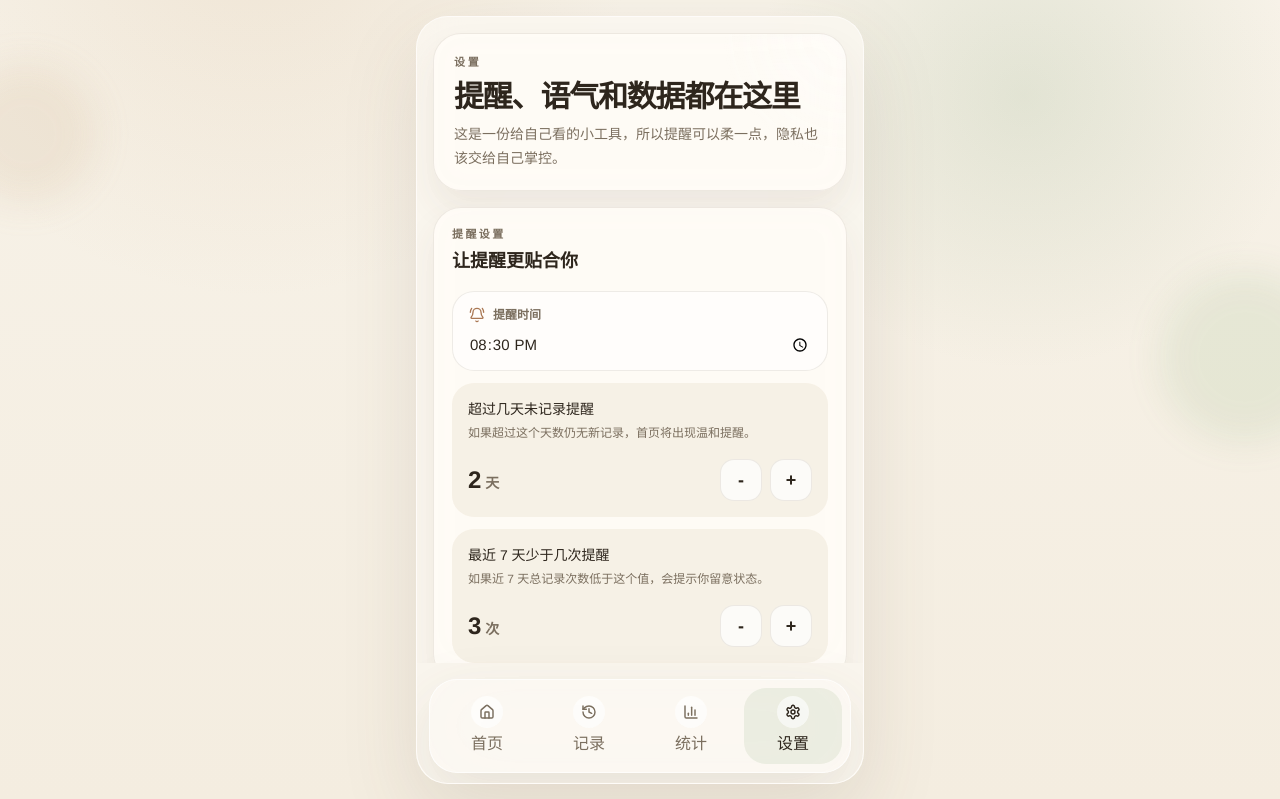
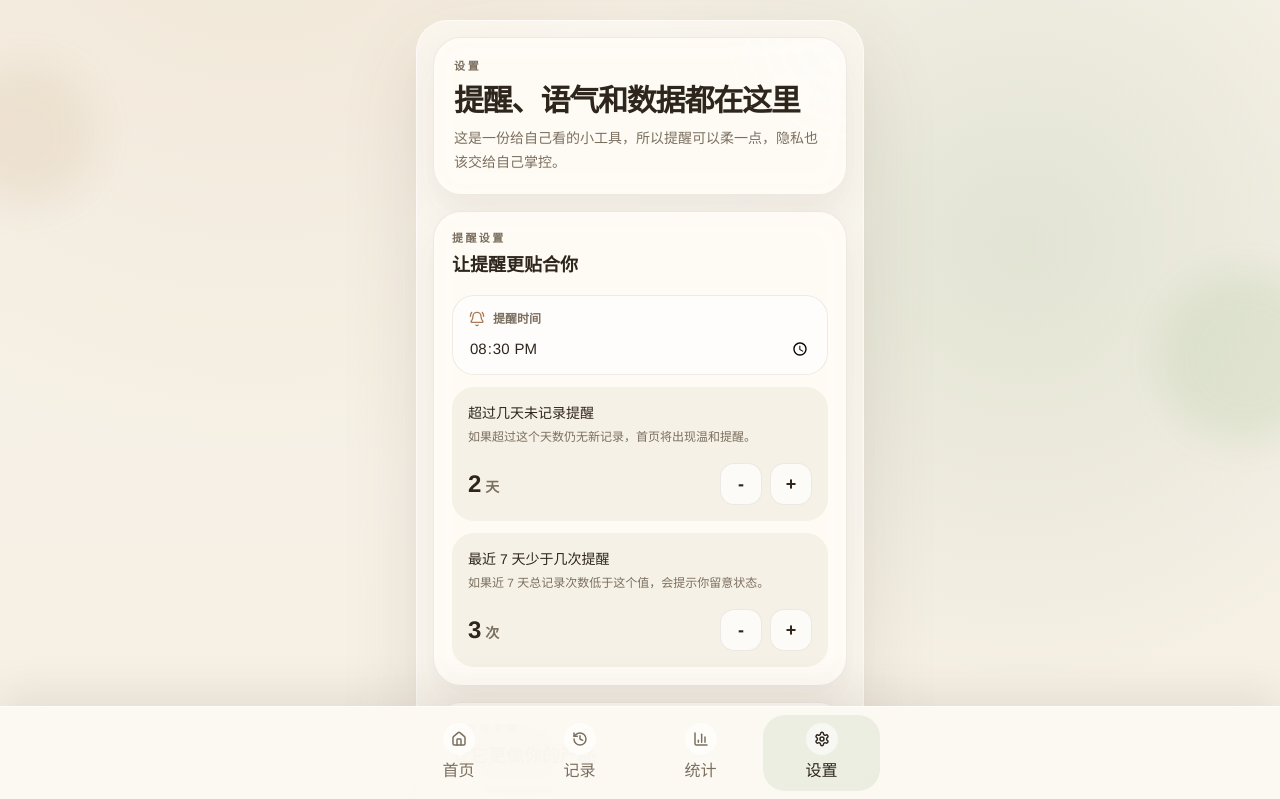
Before and after one commit to kuangjiechen01/LaLeme, a React (Vite) app: page /settings in a window 1280 px wide. Shown: the top 799 px of the page. Built offline with nearby package versions, Linux system fonts and the light colour scheme.

Commit message:
make bottom nav fixed like 小猪APP

```diff
--- a/src/components/AppShell.jsx
+++ b/src/components/AppShell.jsx
@@ -1,5 +1,4 @@
 import { motion } from "framer-motion";
-import { useEffect } from "react";
 import { useLocation } from "react-router-dom";
 
 import { useAppStore } from "../hooks/useAppStore";
@@ -11,40 +10,16 @@ export default function AppShell({ children, currentPath, routes, onNavigate })
   const { sheet, closeSheet, toasts } = useAppStore();
   const location = useLocation();
 
-  useEffect(() => {
-    const root = document.documentElement;
-
-    const syncViewportHeight = () => {
-      root.style.setProperty("--app-height", `${window.innerHeight}px`);
-    };
-
-    syncViewportHeight();
-
-    window.addEventListener("resize", syncViewportHeight);
-    window.addEventListener("orientationchange", syncViewportHeight);
-    window.addEventListener("pageshow", syncViewportHeight);
-    window.visualViewport?.addEventListener("resize", syncViewportHeight);
-    window.visualViewport?.addEventListener("scroll", syncViewportHeight);
-
-    return () => {
-      window.removeEventListener("resize", syncViewportHeight);
-      window.removeEventListener("orientationchange", syncViewportHeight);
-      window.removeEventListener("pageshow", syncViewportHeight);
-      window.visualViewport?.removeEventListener("resize", syncViewportHeight);
-      window.visualViewport?.removeEventListener("scroll", syncViewportHeight);
-    };
-  }, []);
-
   return (
     <div className="page-shell">
       <div className="ambient ambient-one" />
       <div className="ambient ambient-two" />
-      <div className="app-shell-container mx-auto max-w-[480px] px-4">
+      <div className="mx-auto min-h-screen max-w-[480px] px-4 pb-32 pt-5">
         <motion.div
-          className="app-frame relative rounded-[32px] border border-white/55 bg-[var(--panel)]/92 shadow-[0_30px_80px_rgba(88,76,54,0.12)] backdrop-blur-xl"
+          className="relative min-h-[calc(100vh-2rem)] rounded-[32px] border border-white/55 bg-[var(--panel)]/92 shadow-[0_30px_80px_rgba(88,76,54,0.12)] backdrop-blur-xl"
           layout
         >
-          <main className="app-main px-4 pb-6 pt-4">
+          <main className="px-4 pb-8 pt-4">
             <motion.div
               key={location.pathname}
               initial={{ opacity: 0.82, y: 10 }}
@@ -54,9 +29,9 @@ export default function AppShell({ children, currentPath, routes, onNavigate })
               {children}
             </motion.div>
           </main>
-          <BottomNav currentPath={currentPath} routes={routes} onNavigate={onNavigate} />
         </motion.div>
       </div>
+      <BottomNav currentPath={currentPath} routes={routes} onNavigate={onNavigate} />
       <QuickCheckInSheet open={sheet.open} onClose={closeSheet} sheet={sheet} />
       <ToastViewport toasts={toasts} />
     </div>
--- a/src/components/BottomNav.jsx
+++ b/src/components/BottomNav.jsx
@@ -10,8 +10,8 @@ const iconMap = {
 
 export default function BottomNav({ currentPath, routes, onNavigate }) {
   return (
-    <div className="shrink-0 px-3 pb-[calc(10px+env(safe-area-inset-bottom))] pt-4">
-      <nav className="relative overflow-hidden rounded-[28px] border border-white/65 bg-[rgba(252,249,243,0.86)] p-2 shadow-[0_20px_60px_rgba(93,72,51,0.12)] backdrop-blur-2xl dark:bg-[rgba(28,30,26,0.86)]">
+    <nav className="fixed inset-x-0 bottom-0 z-40 border-t border-white/70 bg-[rgba(252,249,243,0.94)] px-3 pb-[calc(env(safe-area-inset-bottom)+0.55rem)] pt-2 shadow-[0_-14px_40px_rgba(93,72,51,0.10)] backdrop-blur-2xl dark:bg-[rgba(28,30,26,0.94)]">
+      <div className="mx-auto max-w-[480px]">
         <div className="grid grid-cols-4 gap-1">
           {routes.map((route) => {
             const isActive = currentPath === route.path;
@@ -41,7 +41,7 @@ export default function BottomNav({ currentPath, routes, onNavigate }) {
             );
           })}
         </div>
-      </nav>
-    </div>
+      </div>
+    </nav>
   );
 }
--- a/src/styles.css
+++ b/src/styles.css
@@ -49,7 +49,6 @@
 html,
 body,
 #root {
-  height: 100%;
   min-height: 100%;
 }
 
@@ -63,7 +62,6 @@ body {
   font-family: var(--font-sans);
   -webkit-font-smoothing: antialiased;
   -moz-osx-font-smoothing: grayscale;
-  overflow: hidden;
 }
 
 body::selection {
@@ -78,32 +76,8 @@ textarea {
 
 .page-shell {
   position: relative;
-  height: var(--app-height, 100vh);
-  min-height: var(--app-height, 100vh);
-  overflow: hidden;
-}
-
-.app-shell-container {
-  height: var(--app-height, 100vh);
-  min-height: var(--app-height, 100vh);
-  padding-top: max(16px, env(safe-area-inset-top));
-  padding-bottom: 16px;
-}
-
-.app-frame {
-  display: flex;
-  height: calc(var(--app-height, 100vh) - 32px - max(0px, env(safe-area-inset-top)));
-  min-height: 0;
-  flex-direction: column;
-  overflow: hidden;
-}
-
-.app-main {
-  min-height: 0;
-  flex: 1 1 auto;
-  overflow-y: auto;
-  overscroll-behavior-y: contain;
-  -webkit-overflow-scrolling: touch;
+  min-height: 100vh;
+  overflow-x: hidden;
 }
 
 .ambient {
```
